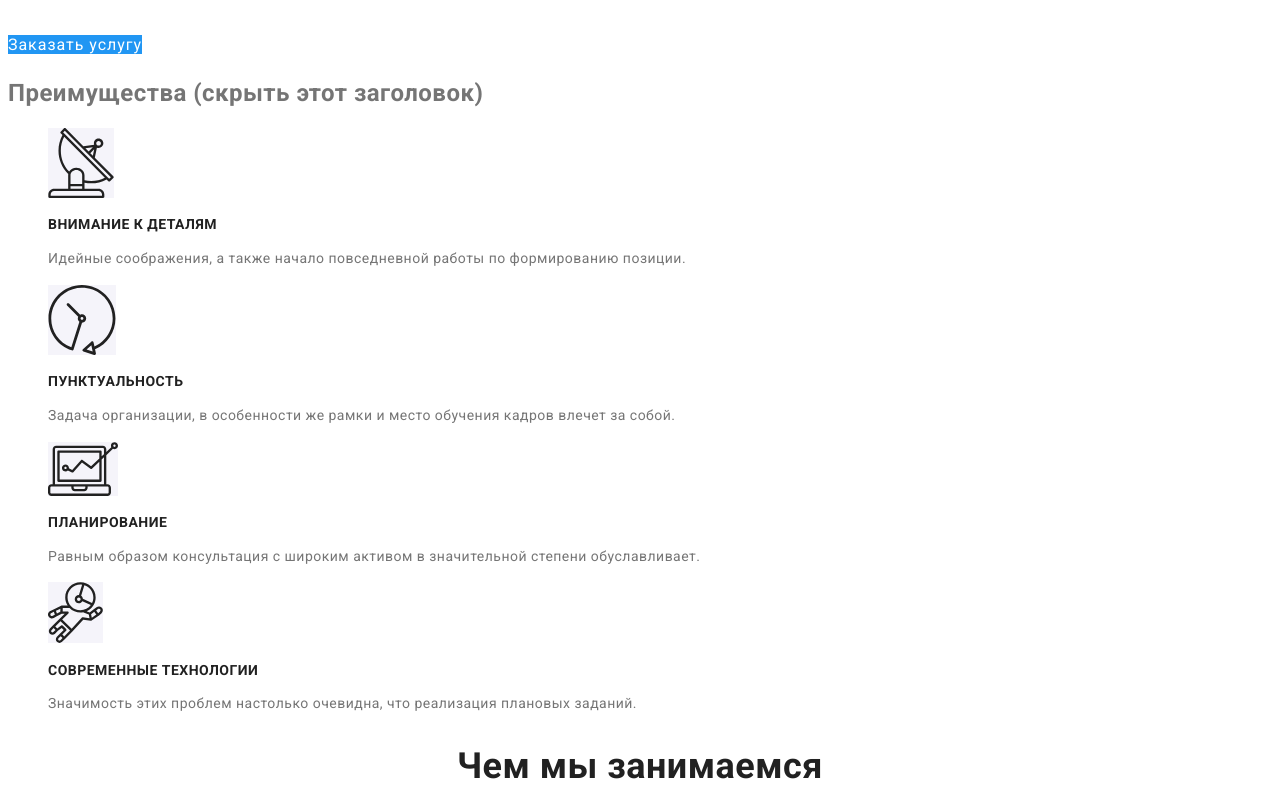
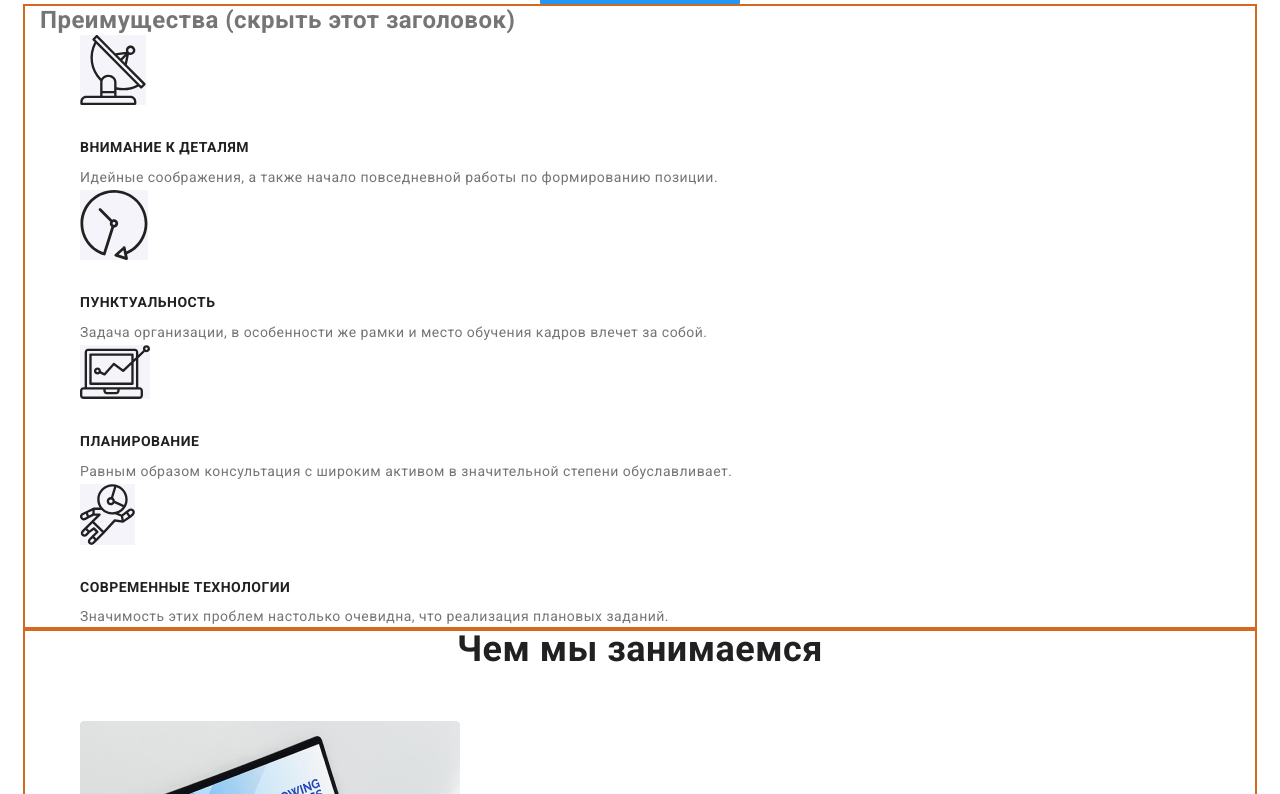
Before and after one commit to bir101/goit-markup-hw-02, a plain HTML site: page index.html in a window 1280 px wide. Shown: the part 321-1115 px from the top of the page. Drawn offline with Linux system fonts and the light colour scheme.

Commit message:
выравнивание 1 часть

```diff
--- a/css/styles.css
+++ b/css/styles.css
@@ -10,7 +10,19 @@
   --primary-white-color: #ffffff;
   --footer-background-color: #2f303a;
 }
+
+html {
+  box-sizing: border-box;
+}
+
+*,
+*::before,
+*::after {
+  box-sizing: inherit;
+}
 body {
+  margin: 0;
+
   background-color: var(--primary-white-color);
   color: var(--primary-text-color);
 
@@ -19,6 +31,26 @@ body {
   font-size: 16px;
   line-height: 1.2;
 }
+
+ul,
+li {
+  margin: 0;
+  list-style: none;
+}
+h1,
+h2,
+h3 {
+  margin: 0;
+}
+
+.container {
+  width: 1230px;
+  padding-left: 15px;
+  padding-right: 15px;
+  margin: 0 auto;
+  outline: 2px solid chocolate;
+}
+
 /* Лого */
 .logo {
   color: var(--title-text-color);
@@ -70,7 +102,13 @@ body {
   color: var(--accent-color);
 }
 /* hero */
+.hero {
+  text-align: center;
+}
 .hero-title {
+  margin-top: 0;
+  margin-bottom: 36px;
+
   color: var(--primary-white-color);
   background-color: salmon;
 
@@ -82,14 +120,20 @@ body {
 }
 /* button */
 .button-primary {
+  display: inline-block;
+  border-radius: 4px;
+  border: 1px solid transparent;
+  padding: 10px 32px;
+  min-width: 200px;
+
   background-color: var(--accent-color);
   color: var(--primary-white-color);
 
   font-size: 16px;
   line-height: 1.86;
   letter-spacing: 0.06em;
-
   text-decoration: none;
+  text-align: center;
 }
 
 .button-filter {
@@ -127,6 +171,8 @@ body {
 /* section */
 
 .section .title {
+  padding-top: 30px;
+  padding-bottom: 10px;
   color: var(--title-text-color);
 
   font-weight: 700;
@@ -134,13 +180,10 @@ body {
   line-height: 1.2;
 }
 .section .text {
+  margin: 0;
+
   font-size: 14px;
   line-height: 1.7;
-}
-
-.section > ul,
-.section-work > ul {
-  list-style-type: none;
 }
 
 .section-work /* наша команда */ {
@@ -148,6 +191,9 @@ body {
 }
 
 .section-title {
+  margin-top: 0;
+  margin-bottom: 50px;
+
   color: var(--title-text-color);
 
   font-weight: 700;
@@ -157,6 +203,8 @@ body {
 }
 
 .section-work .title {
+  padding-bottom: 10px;
+
   color: var(--title-text-color);
 
   font-weight: 500;
@@ -219,6 +267,7 @@ body {
 .address {
   color: rgba(255, 255, 255, 0.6);
 
+  font-style: normal;
   font-size: 14px;
   line-height: 1.7;
 }
--- a/index.html
+++ b/index.html
@@ -48,6 +48,7 @@
 
       <!-- Преимущества -->
       <section class="section">
+        <div class="container">
           <h2>Преимущества (скрыть этот заголовок)</h2>
           <ul>
             <li>
@@ -82,36 +83,40 @@
               </p>
             </li>
           </ul>
+        </div>
       </section>
 
       <!-- Чем мы занимаемся -->
 
       <section class="section">
+        <div class="container">
           <h2 class="section-title">Чем мы занимаемся</h2>
           <ul>
             <li>
               <a href="/" class="button-feture"
                 ><img src="./images/notebook.jpg" alt="ноутбук" width="380" />
-              <h3>ДЕСКТОПНЫЕ ПРИЛОЖЕНИЯ</h3></a
-            >
+                <h3>ДЕСКТОПНЫЕ ПРИЛОЖЕНИЯ</h3>
+              </a>
             </li>
             <li>
               <a href="/" class="button-feture">
                 <img src="./images/phone.jpg" alt="смартфон" width="380" />
-              <h3 class="text-title">МОБИЛЬНЫЕ ПРИЛОЖЕНИЯ</h3></a
-            >
+                <h3 class="text-title">МОБИЛЬНЫЕ ПРИЛОЖЕНИЯ</h3>
+              </a>
             </li>
             <li>
               <a href="/" class="button-feture">
                 <img src="./images/desktop.jpg" alt="десктоп" width="380" />
-              <h3 class="text-title">ДИЗАЙНЕРСКИЕ РЕШЕНИЯ</h3></a
-            >
+                <h3 class="text-title">ДИЗАЙНЕРСКИЕ РЕШЕНИЯ</h3>
+              </a>
             </li>
           </ul>
+        </div>
       </section>
 
       <!-- Наша команда -->
       <section class="section-work">
+        <div class="container">
           <h2 class="section-title">Наша команда</h2>
 
           <ul>
@@ -163,10 +168,12 @@
               </ul>
             </li>
           </ul>
+        </div>
       </section>
 
       <!-- Постоянные клиенты -->
-      <section>
+      <section class="section">
+        <div class="container">
           <h2 class="section-title">Постоянные клиенты</h2>
           <ul>
             <li>
@@ -188,6 +195,7 @@
               <a href=""><img src="./images/client6.svg" alt="client6" class="buttom-social" /></a>
             </li>
           </ul>
+        </div>
       </section>
     </main>
 
```
Lines whose indentation alone changed are shown as unchanged.
